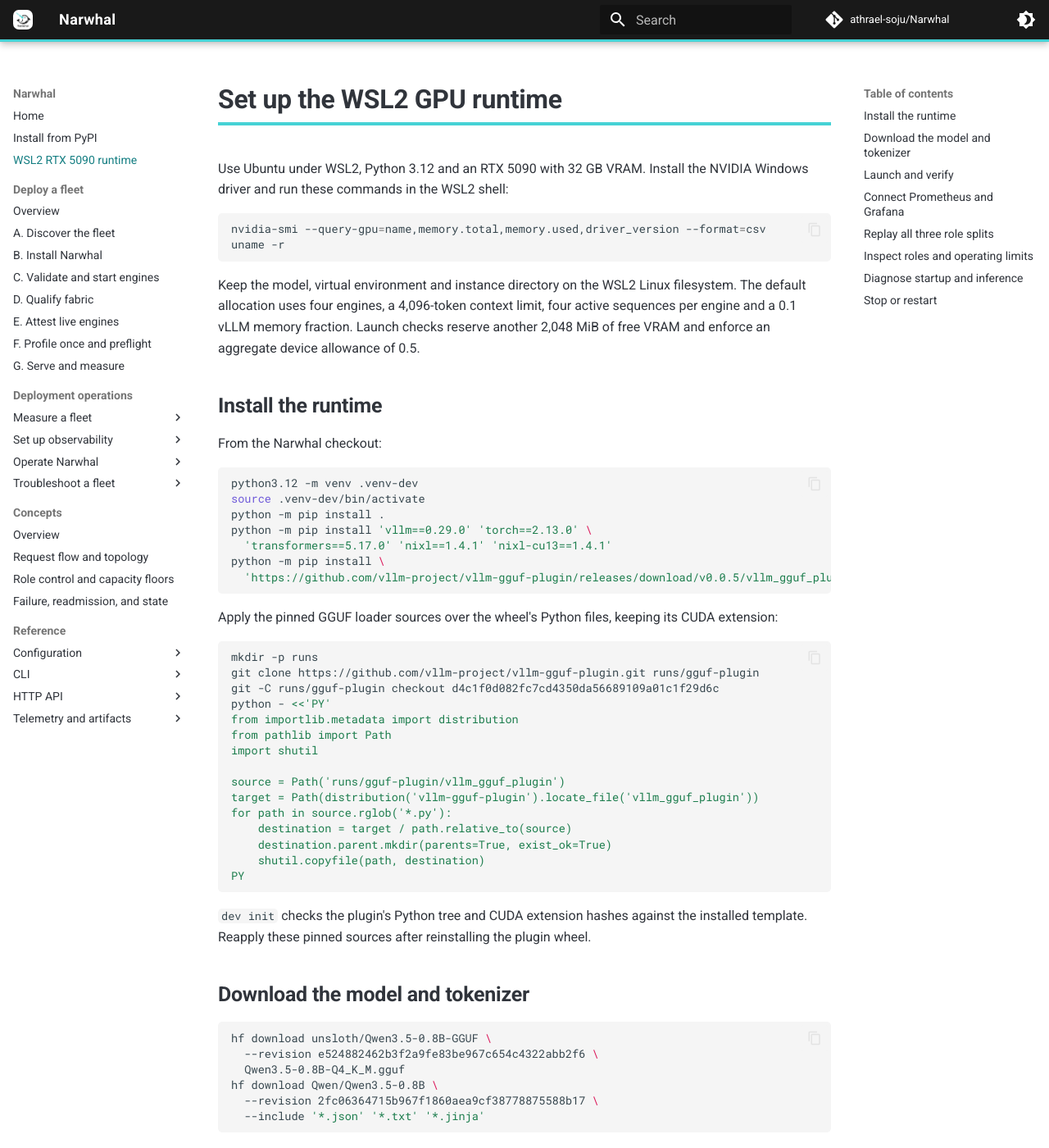
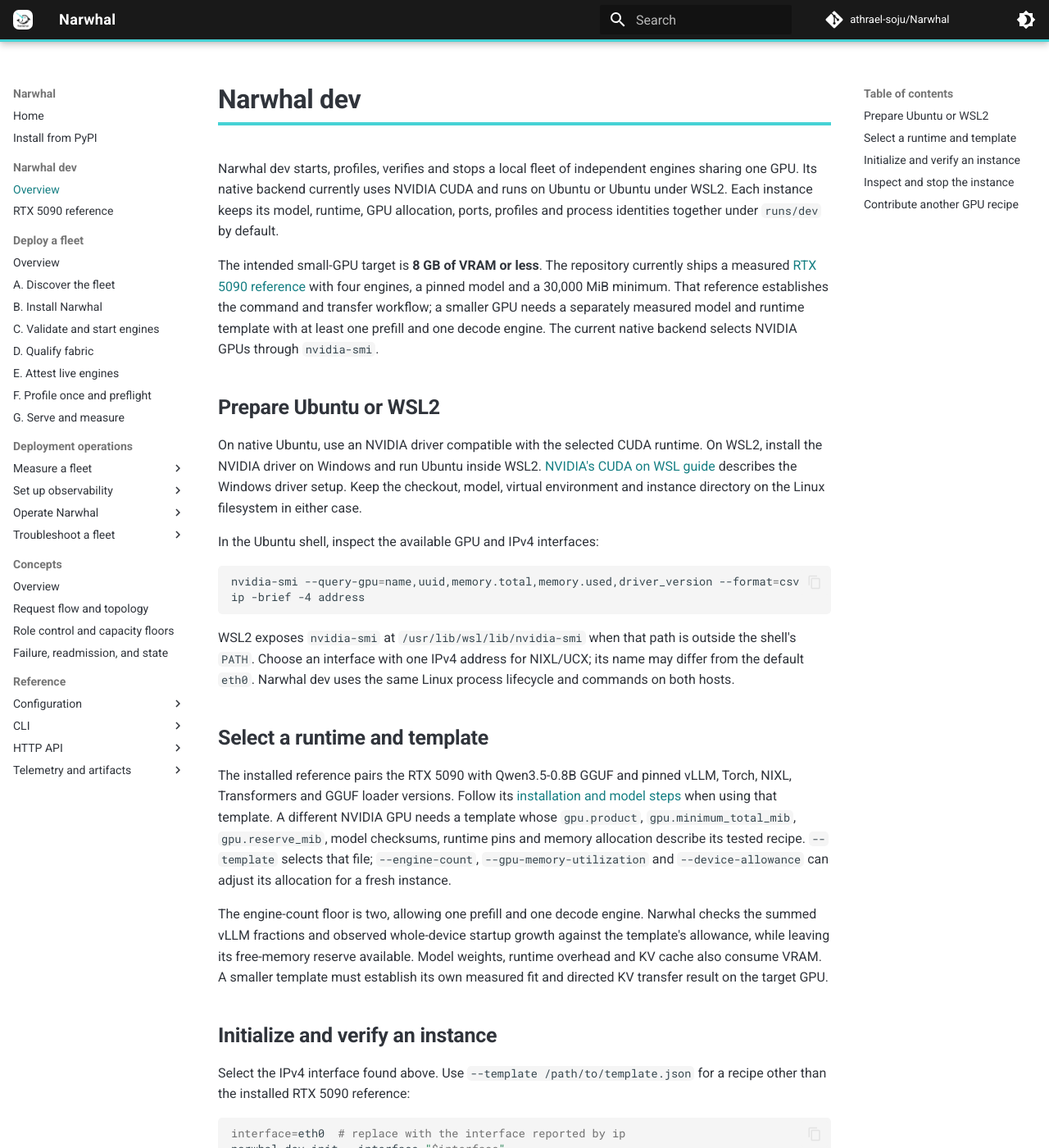
Before and after one commit to athrael-soju/Narwhal, an MkDocs documentation site: the page built from docs/Dev-Runtime.md, in a window 1280 px wide and 1400 px high. Shown: the whole window at 82% size. Built offline with MkDocs 1.6.1 and Material for MkDocs 9.7.7, drawn with Linux system fonts in a browser that asks for light colours; comment, search, counter and statistics services are not loaded; some of the changed text lies outside the part shown.

Commit message:
docs: present Narwhal dev across Ubuntu and WSL2

````diff
--- a/docs/Dev-Runtime.md
+++ b/docs/Dev-Runtime.md
@@ -1,218 +1,124 @@
-# Set up the WSL2 GPU runtime
+# Narwhal dev
 
-Use Ubuntu under WSL2, Python 3.12 and an RTX 5090 with 32 GB VRAM.
-Install the NVIDIA Windows driver and run these commands in the WSL2 shell:
+Narwhal dev starts, profiles, verifies and stops a local fleet of independent
+engines sharing one GPU. Its native backend currently uses NVIDIA CUDA and
+runs on Ubuntu or Ubuntu under WSL2. Each instance keeps its model, runtime,
+GPU allocation, ports, profiles and process identities together under
+`runs/dev` by default.
+
+The intended small-GPU target is **8 GB of VRAM or less**. The repository
+currently ships a measured [RTX 5090 reference](dev/RTX-5090-Reference.md)
+with four engines, a pinned model and a 30,000 MiB minimum. That reference
+establishes the command and transfer workflow; a smaller GPU needs a
+separately measured model and runtime template with at least one prefill and
+one decode engine. The current native backend selects NVIDIA GPUs through
+`nvidia-smi`.
+
+## Prepare Ubuntu or WSL2
+
+On native Ubuntu, use an NVIDIA driver compatible with the selected CUDA
+runtime. On WSL2, install the NVIDIA driver on Windows and run Ubuntu inside
+WSL2. [NVIDIA's CUDA on WSL guide](https://docs.nvidia.com/cuda/wsl-user-guide/)
+describes the Windows driver setup. Keep the checkout, model, virtual
+environment and instance directory on the Linux filesystem in either case.
+
+In the Ubuntu shell, inspect the available GPU and IPv4 interfaces:
 
 ```bash
-nvidia-smi --query-gpu=name,memory.total,memory.used,driver_version --format=csv
-uname -r
+nvidia-smi --query-gpu=name,uuid,memory.total,memory.used,driver_version --format=csv
+ip -brief -4 address
 ```
 
-Keep the model, virtual environment and instance directory on the WSL2
-Linux filesystem. The default allocation uses four engines, a 4,096-token
-context limit, four active sequences per engine and a 0.1 vLLM memory
-fraction. Launch checks reserve another 2,048 MiB of free VRAM and enforce
-an aggregate device allowance of 0.5.
+WSL2 exposes `nvidia-smi` at `/usr/lib/wsl/lib/nvidia-smi` when that path is
+outside the shell's `PATH`. Choose an interface with one IPv4 address for
+NIXL/UCX; its name may differ from the default `eth0`. Narwhal dev uses the
+same Linux process lifecycle and commands on both hosts.
 
-## Install the runtime
+## Select a runtime and template
 
-From the Narwhal checkout:
+The installed reference pairs the RTX 5090 with Qwen3.5-0.8B GGUF and pinned
+vLLM, Torch, NIXL, Transformers and GGUF loader versions. Follow its
+[installation and model steps](dev/RTX-5090-Reference.md#install-the-reference-runtime)
+when using that template. A different NVIDIA GPU needs a template whose
+`gpu.product`, `gpu.minimum_total_mib`, `gpu.reserve_mib`, model checksums,
+runtime pins and memory allocation describe its tested recipe. `--template`
+selects that file; `--engine-count`, `--gpu-memory-utilization` and
+`--device-allowance` can adjust its allocation for a fresh instance.
+
+The engine-count floor is two, allowing one prefill and one decode engine.
+Narwhal checks the summed vLLM fractions and observed whole-device startup
+growth against the template's allowance, while leaving its free-memory
+reserve available. Model weights, runtime overhead and KV cache also consume
+VRAM. A smaller template must establish its own measured fit and directed
+KV transfer result on the target GPU.
+
+## Initialize and verify an instance
+
+Select the IPv4 interface found above. Use `--template /path/to/template.json`
+for a recipe other than the installed RTX 5090 reference:
 
 ```bash
-python3.12 -m venv .venv-dev
-source .venv-dev/bin/activate
-python -m pip install .
-python -m pip install 'vllm==0.29.0' 'torch==2.13.0' \
-  'transformers==5.17.0' 'nixl==1.4.1' 'nixl-cu13==1.4.1'
-python -m pip install \
-  'https://github.com/vllm-project/vllm-gguf-plugin/releases/download/v0.0.5/vllm_gguf_plugin-0.0.5-cp310-abi3-manylinux_2_28_x86_64.whl'
-```
-
-Apply the pinned GGUF loader sources over the wheel's Python files,
-keeping its CUDA extension:
-
-```bash
-mkdir -p runs
-git clone https://github.com/vllm-project/vllm-gguf-plugin.git runs/gguf-plugin
-git -C runs/gguf-plugin checkout d4c1f0d082fc7cd4350da56689109a01c1f29d6c
-python - <<'PY'
-from importlib.metadata import distribution
-from pathlib import Path
-import shutil
-
-source = Path('runs/gguf-plugin/vllm_gguf_plugin')
-target = Path(distribution('vllm-gguf-plugin').locate_file('vllm_gguf_plugin'))
-for path in source.rglob('*.py'):
-    destination = target / path.relative_to(source)
-    destination.parent.mkdir(parents=True, exist_ok=True)
-    shutil.copyfile(path, destination)
-PY
-```
-
-`dev init` checks the plugin's Python tree and CUDA extension hashes against
-the installed template. Reapply these pinned sources after reinstalling the
-plugin wheel.
-
-## Download the model and tokenizer
-
-```bash
-hf download unsloth/Qwen3.5-0.8B-GGUF \
-  --revision e524882462b3f2a9fe83be967c654c4322abb2f6 \
-  Qwen3.5-0.8B-Q4_K_M.gguf
-hf download Qwen/Qwen3.5-0.8B \
-  --revision 2fc06364715b967f1860aea9cf38778875588b17 \
-  --include '*.json' '*.txt' '*.jinja'
-```
-
-The default template resolves these revisions in the Hugging Face cache.
-For a custom cache location, pass the GGUF file with `--model` and the
-configuration/tokenizer directory with `--model-dir`.
-
-## Launch and verify
-
-```bash
-narwhal dev init
+interface=eth0  # replace with the interface reported by ip
+narwhal dev init --interface "$interface"
 narwhal dev up
 narwhal dev verify
 narwhal dev status
 ```
 
-`up` starts and profiles the engines, then starts the router and reports
-`launched`. `verify` runs all 12 eligible directed KV transfers, checks the
-current engine profiles, and sends a routed arithmetic request before
-reporting `ready`.
+`init` writes the private instance after checking the model, runtime and GPU
+allocation. `up` checks ports, starts and profiles the engines, captures
+attestations and starts the router. `verify` runs preflight across the
+eligible directed KV paths, sends a routed arithmetic request and retains
+the response and metrics before reporting `ready`. Keep the same Python
+environment active for subsequent lifecycle commands; the instance records
+its interpreter.
 
-Keep this virtual environment active for every lifecycle command. The
-instance records its interpreter and requires the same runtime on restart.
+Lifecycle results are one JSON document on stdout. Preparation, profiling
+and error diagnostics go to stderr. `status` reports `degraded` with the
+retained reason when verification fails; a successful `verify` restores
+`ready` after the failing input is repaired.
 
-The router listens on `127.0.0.1:18000`. Engine HTTP ports start at 18101,
-attestation ports at 18201, and NIXL side-channel ports at 5701. Select
-another port layout with `dev init --port-base`, or another instance with
-`--instance` on each command.
-
-```bash
-curl http://127.0.0.1:18000/v1/chat/completions \
-  -H 'Content-Type: application/json' \
-  -d '{"model":"Qwen3.5-0.8B-GGUF-Q4_K_M","messages":[{"role":"user","content":"Reply with only the number: 2 + 3 = ?"}],"temperature":0,"max_tokens":32}'
-```
-
-Expect the response content `5`.
-
-## Connect Prometheus and Grafana
-
-Follow [Monitor a WSL2 development fleet](observability/04-WSL2.md) to connect
-the local metrics endpoints to the homelab's canonical monitoring stack.
-Check all five scrape targets and the Narwhal Orchestrator dashboard before
-running workloads.
-
-## Replay all three role splits
-
-The installed template's `role_cycle` section fixes the token pool, random
-seeds and workload order. From the matching Narwhal checkout, with the
-instance's virtual environment active:
-
-```bash
-python -m tools.measurement.dev_cycle --instance runs/dev --dry-run
-python -m tools.measurement.dev_cycle --instance runs/dev
-narwhal dev down --instance runs/dev
-```
-
-Start from a verified 2P:2D fleet. The runner lets the 30-second demand
-window expire, then sends one warmup request before each phase:
-
-| Phase | Input / output tokens | Requests | Requests/s | Maximum in flight |
-| --- | --- | --- | --- | --- |
-| Decode | 256 / 128 | 24 | 0.5 | 8 |
-| Prefill steady | 3,840 / 1 | 35 | 1 | 8 |
-| Prefill burst | 3,840 / 1 | 12 | 100 | 12 |
-
-Narwhal chooses roles from the current profiles and resident work throughout
-the sequence. The runner checks controller-selected
-**2P:2D → 1P:3D → 2P:2D → 3P:1D → 2P:2D** transitions and requires every
-steady-phase request to meet the template's TTFT and TPOT budgets. The burst
-accepts completed requests and TTFT-budget HTTP 429 responses, and records
-its latency attainment separately. Engine profiles and concurrent GPU work
-can change the resulting transitions and latency.
-
-Allow about two minutes for the workload sequence after `up` and `verify`.
-Each replay creates `cycle-*` beneath the instance, or a fresh directory
-selected with `--out`. Its `summary.json` contains the observed splits,
-per-phase latency, acceptance result and `grafana_range` timestamps for the
-dashboard's `from` and `to` URL parameters. The directory also preserves
-the template, effective fleet, source hashes, request rows and router state.
-Exit code 0 means the cycle and steady-phase budgets passed; 2 means a
-completed replay failed those checks; 1 means setup or execution failed.
-Use `dev down` after inspecting the replay to release GPU memory.
-
-Existing instances retain their template across `init` calls. Create a new
-instance from the current reference when upgrading to this recipe.
-
-## Inspect roles and operating limits
+The reference router listens at `http://127.0.0.1:18000`. Inspect its state
+and metrics after verification:
 
 ```bash
 curl http://127.0.0.1:18000/narwhal/state
 curl http://127.0.0.1:18000/metrics
 ```
 
-The four engines open with two prefill and two decode roles. Startup
-profiles 1P:3D, 2P:2D and 3P:1D so the controller can price changes in both
-directions from the current processes. Prefill and decode sweeps cover
-128 to 3,840 input tokens, with decode concurrency one and two and up to
-128 output tokens. Use long inputs with short outputs to exercise prefill
-growth, and longer outputs to exercise decode growth. The controller prices
-each move from the profiles and resident work. The 4,096-token engine context
-limit bounds input plus output.
+Select another port layout with `narwhal dev init --port-base`, or another
+instance with `--instance` on each command. The [CLI reference](cli/Dev.md)
+lists the flags, lifecycle results and exit codes. The optional
+[four-engine role cycle](dev/RTX-5090-Reference.md#replay-all-three-role-splits)
+uses the installed reference's workload and split targets.
 
-The reference uses a 1-second TTFT budget and a 125-ms TPOT budget. Narwhal
-samples engines every 100 ms and evaluates role changes every 250 ms, using
-a 30-second demand window and three confirmations for ordinary moves. After
-`verify`, fill one demand window with representative traffic before
-assessing role changes.
+## Inspect and stop the instance
 
-Keep four engines for the default RTX 5090 setup. Changing engine count,
-model, context length or memory fractions requires a matching template and
-a fresh `up` and `verify` cycle. Export the installed reference to edit it:
-
-```bash
-python - <<'PY' > runs/dev-template.json
-from importlib.resources import files
-print(files('narwhal.dev').joinpath('reference-v1.json').read_text())
-PY
-narwhal dev init --instance runs/dev-custom --template runs/dev-template.json
-```
-
-## Diagnose startup and inference
-
-Inspect the current run path printed by `status`:
-
-| File | Contents |
-| --- | --- |
-| `engine-*/startup.log` | Model loading, cache allocation and engine requests. |
-| `profile-*.log` | Probe failures and profile fit errors. |
-| `router.log` | Router startup and request errors. |
-| `journal.jsonl` | Admission, placement and controller decisions. |
-| `verify-*/preflight.log` | Runtime, profile and directed transfer checks. |
-| `*-memory.jsonl` | Whole-device VRAM samples. |
-| `teardown.json` | Stopped process groups and cleanup errors. |
-
-Free conflicting ports or select another `--port-base` in a new instance.
-For a VRAM reserve failure, stop other GPU workloads before retrying. For
-a model or plugin hash mismatch, restore the pinned files above. After
-repairing a startup failure, run `down`, `up` and `verify` for that instance.
-
-## Stop or restart
+`status` prints the current run directory. Its `engine-*/startup.log` files
+record model loading and engine requests, `profile-*.log` files record probe
+and fit outcomes, and `verify-*/preflight.log` records the runtime, profile
+and transfer checks. The run also retains the routed response, memory
+samples, request journal and `teardown.json`.
 
 ```bash
 narwhal dev down
 narwhal dev status
 ```
 
-`down` waits for the recorded process groups to exit before reporting
-`stopped`, escalating owned workers that survive SIGTERM to SIGKILL and
-preserving the instance logs. If a leader exited before teardown could
-establish worker ownership, it reports surviving group members as
-`degraded`. Inspect the PIDs in `teardown.json`, stop workers confirmed to
-belong to this instance, then repeat `down`.
+`down` stops process groups bound to the recorded boot ID and start ticks,
+then reports `stopped`. A later `up` creates a fresh run directory and
+profiles the new engine processes. On WSL2, the optional
+[monitoring example](observability/04-WSL2.md) forwards the local metrics to
+a separate Prometheus and Grafana host.
 
-Run `up` and `verify` again after changing the runtime or restarting an
-engine so profiles and transfer checks bind to the new processes.
+## Contribute another GPU recipe
+
+The first small-GPU milestone is an NVIDIA CUDA recipe that launches and
+verifies two engines within 8 GB of VRAM or less. Record the GPU, driver,
+model and runtime versions, free-memory reserve, peak startup memory, both
+directed KV transfers and routed completion in its qualification evidence.
+
+Contributions for other GPU vendors can add discovery, memory accounting,
+engine launch and a compatible transfer runtime alongside a measured
+template. [Contributing](https://github.com/athrael-soju/Narwhal/blob/main/CONTRIBUTING.md)
+describes the checks and pull request workflow.
--- /dev/null
+++ b/docs/dev/RTX-5090-Reference.md
@@ -0,0 +1,172 @@
+# RTX 5090 reference for Narwhal dev
+
+The installed Narwhal dev template pins an RTX 5090, Qwen3.5-0.8B GGUF,
+four engines and the runtime versions below. This is the measured reference
+recipe. Run it on Ubuntu or Ubuntu under WSL2 after following the host setup
+in [Narwhal dev](../Dev-Runtime.md). The same Python and lifecycle commands
+run in either environment.
+
+The reference allocates four engines with a 4,096-token context limit, four
+active sequences per engine and a 0.1 vLLM memory fraction each. Launch
+checks reserve 2,048 MiB of free VRAM beyond the 0.5 whole-device allowance.
+
+## Install the reference runtime
+
+From the Narwhal checkout in the Linux shell:
+
+```bash
+python3.12 -m venv .venv-dev
+source .venv-dev/bin/activate
+python -m pip install .
+python -m pip install 'vllm==0.29.0' 'torch==2.13.0' \
+  'transformers==5.17.0' 'nixl==1.4.1' 'nixl-cu13==1.4.1'
+python -m pip install \
+  'https://github.com/vllm-project/vllm-gguf-plugin/releases/download/v0.0.5/vllm_gguf_plugin-0.0.5-cp310-abi3-manylinux_2_28_x86_64.whl'
+```
+
+Apply the pinned GGUF loader sources over the wheel's Python files while
+keeping its CUDA extension:
+
+```bash
+mkdir -p runs
+git clone https://github.com/vllm-project/vllm-gguf-plugin.git runs/gguf-plugin
+git -C runs/gguf-plugin checkout d4c1f0d082fc7cd4350da56689109a01c1f29d6c
+python - <<'PY'
+from importlib.metadata import distribution
+from pathlib import Path
+import shutil
+
+source = Path('runs/gguf-plugin/vllm_gguf_plugin')
+target = Path(distribution('vllm-gguf-plugin').locate_file('vllm_gguf_plugin'))
+for path in source.rglob('*.py'):
+    destination = target / path.relative_to(source)
+    destination.parent.mkdir(parents=True, exist_ok=True)
+    shutil.copyfile(path, destination)
+PY
+```
+
+`narwhal dev init` checks the plugin's Python tree and CUDA extension hashes
+against the installed template. Reapply these pinned sources after
+reinstalling the plugin wheel.
+
+## Download the reference model and tokenizer
+
+```bash
+hf download unsloth/Qwen3.5-0.8B-GGUF \
+  --revision e524882462b3f2a9fe83be967c654c4322abb2f6 \
+  Qwen3.5-0.8B-Q4_K_M.gguf
+hf download Qwen/Qwen3.5-0.8B \
+  --revision 2fc06364715b967f1860aea9cf38778875588b17 \
+  --include '*.json' '*.txt' '*.jinja'
+```
+
+The template resolves these revisions in the Hugging Face cache. For a
+custom cache location, pass the GGUF file with `--model` and the
+configuration/tokenizer directory with `--model-dir`.
+
+## Launch and verify the reference
+
+Select the Linux network interface that has one IPv4 address with
+`ip -brief -4 address`, then use its name in place of `eth0` if needed:
+
+```bash
+narwhal dev init --interface eth0
+narwhal dev up
+narwhal dev verify
+narwhal dev status
+```
+
+`up` profiles the engines and starts the router. For this four-engine
+reference, `verify` checks all 12 eligible directed KV transfers and a
+routed arithmetic request. Use the same virtual environment for subsequent
+lifecycle commands; the instance records its interpreter.
+
+The router listens on `127.0.0.1:18000`. Engine HTTP ports start at 18101,
+attestation ports at 18201 and NIXL side-channel ports at 5701. Select
+another port layout with `narwhal dev init --port-base`, or another instance
+with `--instance` on each command.
+
+```bash
+curl http://127.0.0.1:18000/v1/chat/completions \
+  -H 'Content-Type: application/json' \
+  -d '{"model":"Qwen3.5-0.8B-GGUF-Q4_K_M","messages":[{"role":"user","content":"Reply with only the number: 2 + 3 = ?"}],"temperature":0,"max_tokens":32}'
+```
+
+Expect the response content `5`. The local metrics endpoints work on Ubuntu
+and WSL2; [the WSL2 monitoring example](../observability/04-WSL2.md)
+forwards them to a separate Prometheus and Grafana host.
+
+## Replay all three role splits
+
+The reference template's `role_cycle` fixes the token pool, random seeds and
+workload order. From the matching Narwhal checkout, with the instance's
+virtual environment active:
+
+```bash
+python -m tools.measurement.dev_cycle --instance runs/dev --dry-run
+python -m tools.measurement.dev_cycle --instance runs/dev
+narwhal dev down --instance runs/dev
+```
+
+Start from a verified 2P:2D fleet. The runner lets the 30-second demand
+window expire, then sends one warmup request before each phase:
+
+| Phase | Input / output tokens | Requests | Requests/s | Maximum in flight |
+| --- | --- | --- | --- | --- |
+| Decode | 256 / 128 | 24 | 0.5 | 8 |
+| Prefill steady | 3,840 / 1 | 35 | 1 | 8 |
+| Prefill burst | 3,840 / 1 | 12 | 100 | 12 |
+
+Narwhal chooses roles from the current profiles and resident work throughout
+the sequence. The runner checks controller-selected
+**2P:2D → 1P:3D → 2P:2D → 3P:1D → 2P:2D** transitions and requires every
+steady-phase request to meet the template's TTFT and TPOT budgets. The burst
+accepts completed requests and TTFT-budget HTTP 429 responses, and records
+its latency attainment separately. Engine profiles and concurrent GPU work
+can change the resulting transitions and latency.
+
+Allow about two minutes for the workload sequence after `up` and `verify`.
+Each replay creates `cycle-*` beneath the instance, or a fresh directory
+selected with `--out`. Its `summary.json` contains the observed splits,
+per-phase latency, acceptance result and `grafana_range` timestamps for the
+dashboard's `from` and `to` URL parameters. The directory also preserves
+the template, effective fleet, source hashes, request rows and router state.
+Exit code 0 means the cycle and steady-phase budgets passed; 2 means a
+completed replay failed those checks; 1 means setup or execution failed.
+
+## Inspect the reference's operating limits
+
+```bash
+curl http://127.0.0.1:18000/narwhal/state
+curl http://127.0.0.1:18000/metrics
+```
+
+The four engines open with two prefill and two decode roles. Startup
+profiles 1P:3D, 2P:2D and 3P:1D so the controller can price changes in both
+directions from the current processes. Prefill and decode sweeps cover
+128 to 3,840 input tokens, with decode concurrency one and two and up to
+128 output tokens. The 4,096-token engine context limit bounds input plus
+output.
+
+The reference uses a 1-second TTFT budget and a 125-ms TPOT budget. Narwhal
+samples engines every 100 ms and evaluates role changes every 250 ms, using
+a 30-second demand window and three confirmations for ordinary moves. After
+`verify`, fill one demand window with representative traffic before
+assessing role changes.
+
+Changing engine count, model, context length or memory fractions requires a
+matching template and a fresh `up` and `verify` cycle. Export the installed
+reference to edit it:
+
+```bash
+python - <<'PY' > runs/dev-template.json
+from importlib.resources import files
+print(files('narwhal.dev').joinpath('reference-v1.json').read_text())
+PY
+narwhal dev init --instance runs/dev-custom --template runs/dev-template.json
+```
+
+The product name and 30,000 MiB minimum in that template record the
+reference hardware. A smaller GPU needs a separately measured template and
+runtime configuration that fit two engines, model weights, KV cache and the
+free-memory reserve.
--- a/mkdocs.yml
+++ b/mkdocs.yml
@@ -53,7 +53,9 @@
 nav:
   - Home: index.md
   - Install from PyPI: Install-from-PyPI.md
-  - WSL2 RTX 5090 runtime: Dev-Runtime.md
+  - Narwhal dev:
+      - Overview: Dev-Runtime.md
+      - RTX 5090 reference: dev/RTX-5090-Reference.md
   - Deploy a fleet:
       - Overview: Deploy.md
       - A. Discover the fleet: deploy/01-Discover.md
````
Also changed, not shown: README.md (+2 -2 lines), docs/cli/Dev.md (+6 -1 lines), docs/index.md (+1 -1 lines), 1 other file.
